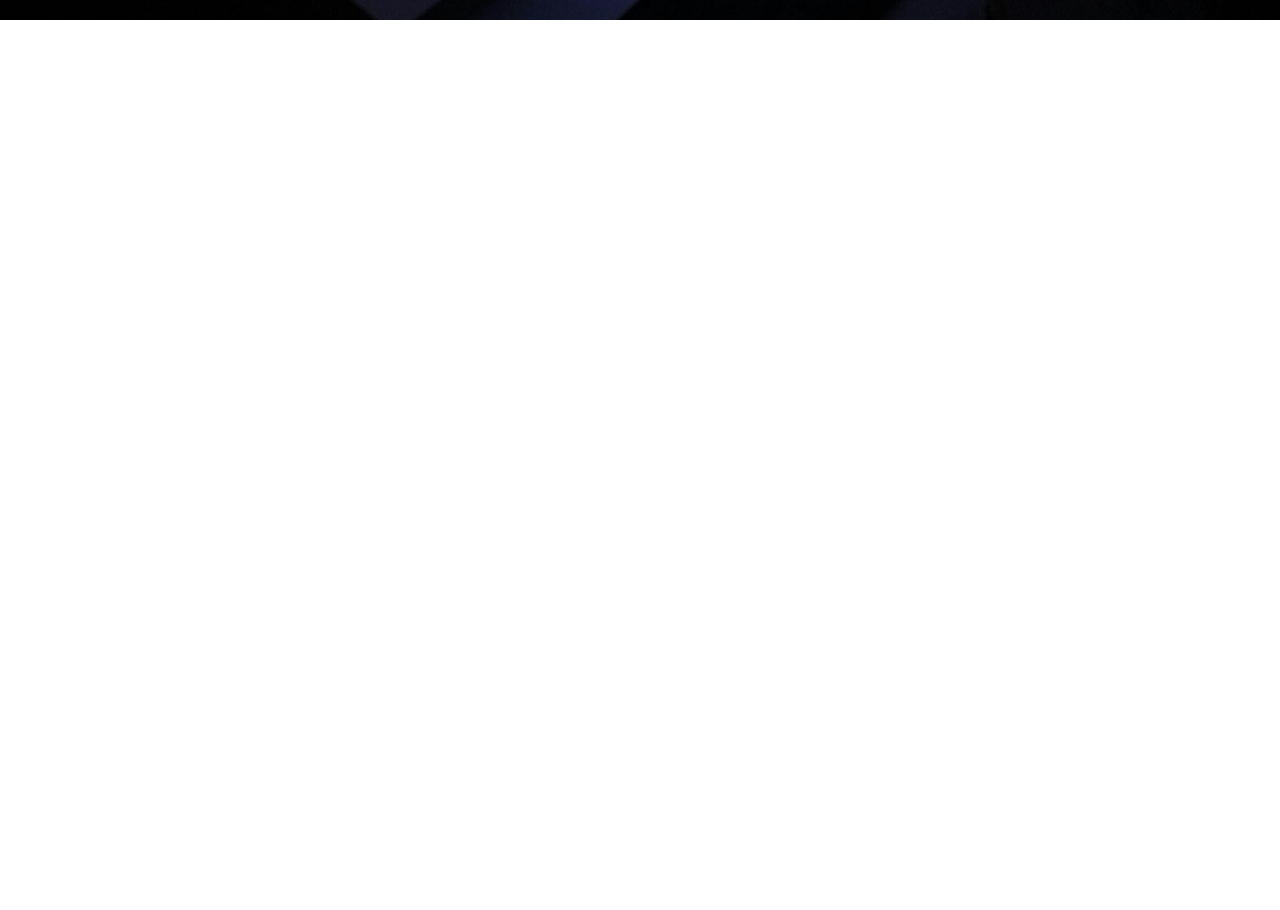
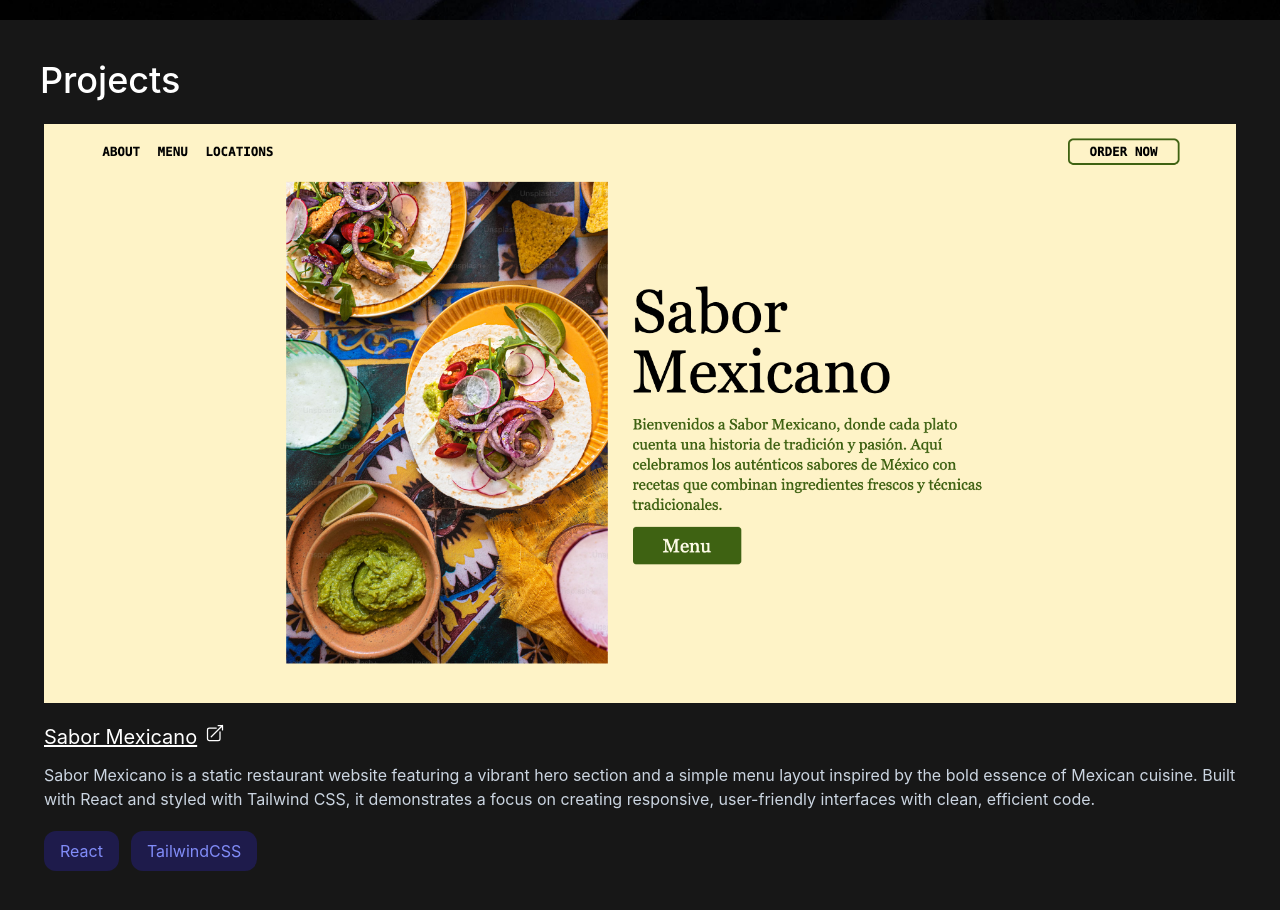
Before and after one commit to vzbel/portfolio, a React (Vite) app: page / in a window 1280 px wide. Shown: the part 780-1690 px from the top of the page. Before the commit the page ends 800 px from the top, so only its background shows below. Built offline with nearby package versions, Linux system fonts and the light colour scheme.

Commit message:
Add projects section

```diff
--- a/src/App.jsx
+++ b/src/App.jsx
@@ -4,14 +4,16 @@
 import './App.css'
 import Nav from './Nav.jsx'
 import Hero from './Hero.jsx'
+import Projects from './Projects.jsx'
 
 function App() {
   return (
     <>
-      <section className="flex flex-col bg-[url('./assets/heroBG.jpg')] bg-center bg-blend-darken xl:bg-cover h-screen">
+      <section className="flex flex-col bg-[url('./assets/heroBG.jpg')] bg-center xl:bg-cover h-screen min-h-fit overflow-auto">
         <Nav />
         <Hero />
       </section>
+      <Projects />
     </>
   )
 }
--- /dev/null
+++ b/src/ProjectCard.jsx
@@ -0,0 +1,29 @@
+// A card to represent a portfolio project.
+import { ArrowTopRightOnSquareIcon } from "@heroicons/react/24/outline";
+import TechTag from "./TechTag.jsx";
+import TechTagList from "./TechTagList.jsx"
+
+function ProjectCard({url, thumbnail, name, description, tagNames}){
+    return (
+        <div className="p-1 flex-1">
+            {/* Proj. image and link */}
+            <a href={url} target="_blank" className="gap-1 text-xl underline block mb-3">
+                <img src={thumbnail} alt="" width={700} className="block w-full mb-5"/>
+
+                {/* Link */}
+                <h3 className="flex gap-2">
+                    {name}
+                    <ArrowTopRightOnSquareIcon className="size-5"/>
+                </h3>
+            </a>
+
+            {/* Project desc. */}
+            <p className="text-slate-300 mb-5 max-w-full">{description}</p>
+
+            {/* Technologies used in Project*/}
+            <TechTagList tagNames={tagNames}/>
+        </div>
+    );
+}
+
+export default ProjectCard
--- /dev/null
+++ b/src/Projects.jsx
@@ -0,0 +1,27 @@
+import ProjectCard from "./ProjectCard.jsx"
+
+function Projects(){
+    return (
+        // Section container
+        <section className="bg-neutral-900 min-h-screen flex items-center p-10">
+            {/* Projects Section */}
+            <div className="text-white w-fit mx-auto h-fit">
+                <h2 className="text-4xl mb-5 font-medium">Projects</h2>
+                <div className="flex flex-col lg:flex-row min-w-fit max-w-7xl gap-10 flex-wrap">
+                    <ProjectCard
+                        url="https://restaurante-mexicano.netlify.app/"
+                        thumbnail="/src/assets/SaborMexicano.png"
+                        name="Sabor Mexicano"
+                        description="Sabor Mexicano is a static restaurant website featuring a
+                        vibrant hero section and a simple menu layout inspired by
+                        the bold essence of Mexican cuisine. Built with React and styled with Tailwind CSS,
+                        it demonstrates a focus on creating responsive, user-friendly interfaces with clean, efficient code."
+                        tagNames={["React", "TailwindCSS"]}
+                    />
+                </div>
+            </div>
+        </section>
+    );
+}
+
+export default Projects
```
Also changed, not shown: src/assets/SaborMexicano.png (added).
